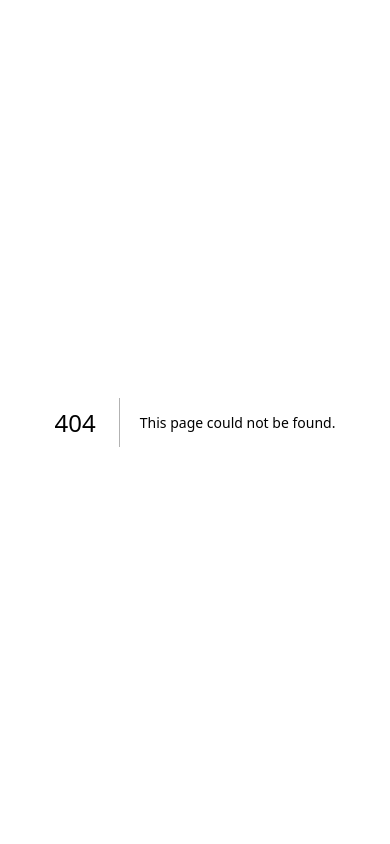
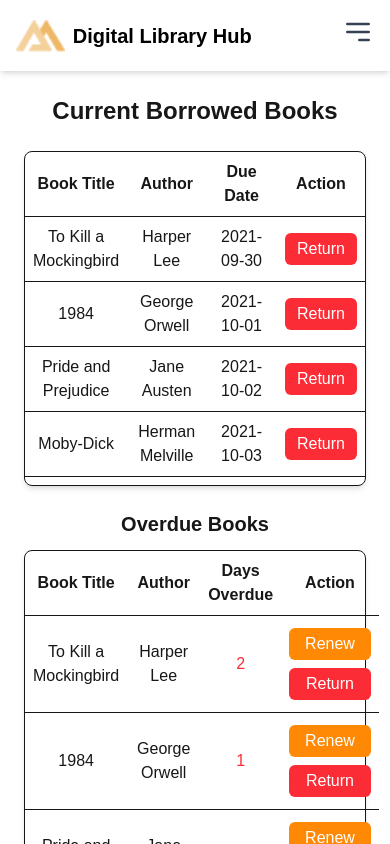
Before and after one commit to canhdinhtien/library-management, a Next.js app: page /profile in a window 390 px wide. Before the commit this address had no page. Shown: the top 844 px of the page. Built offline with nearby package versions, Linux system fonts and the light colour scheme.

Commit message:
Responsive and fix profile

```diff
--- a/src/app/info/page.js
+++ /dev/null
@@ -1,91 +0,0 @@
-import BorrowStatus from "../../components/BorrowStatus";
-import Navbar from "../../components/Navbar";
-
-const borrowedBooks = [
-  {
-    id: 1,
-    title: "To Kill a Mockingbird",
-    author: "Harper Lee",
-    image: "/books/mockingbird.jpg",
-    description: "Lorem ipsum dolor sit amet, consectetur adipiscing elit.",
-    dueDate: "2021-09-30",
-  },
-  {
-    id: 2,
-    title: "1984",
-    author: "George Orwell",
-    image: "/books/1984.jpg",
-    description: "Lorem ipsum dolor sit amet, consectetur adipiscing elit.",
-    dueDate: "2021-10-01",
-  },
-  {
-    id: 3,
-    title: "Pride and Prejudice",
-    author: "Jane Austen",
-    image: "/books/pride.jpg",
-    description: "Lorem ipsum dolor sit amet, consectetur adipiscing elit.",
-    dueDate: "2021-10-02",
-  },
-  {
-    id: 4,
-    title: "Moby-Dick",
-    author: "Herman Melville",
-    image: "/books/mobydick.jpg",
-    description: "Lorem ipsum dolor sit amet, consectetur adipiscing elit.",
-    dueDate: "2021-10-03",
-  },
-];
-
-const overdueBooks = [
-  {
-    id: 1,
-    title: "To Kill a Mockingbird",
-    author: "Harper Lee",
-    image: "/books/mockingbird.jpg",
-    description: "Lorem ipsum dolor sit amet, consectetur adipiscing elit.",
-    daysOverdue: 2,
-  },
-  {
-    id: 2,
-    title: "1984",
-    author: "George Orwell",
-    image: "/books/1984.jpg",
-    description: "Lorem ipsum dolor sit amet, consectetur adipiscing elit.",
-    daysOverdue: 1,
-  },
-  {
-    id: 3,
-    title: "Pride and Prejudice",
-    author: "Jane Austen",
-    image: "/books/pride.jpg",
-    description: "Lorem ipsum dolor sit amet, consectetur adipiscing elit.",
-    daysOverdue: 4,
-  },
-  {
-    id: 4,
-    title: "Moby-Dick",
-    author: "Herman Melville",
-    image: "/books/mobydick.jpg",
-    description: "Lorem ipsum dolor sit amet, consectetur adipiscing elit.",
-    daysOverdue: 3,
-  },
-];
-
-const stats = {
-  totalBorrowed: 2,
-  averageDays: 2.5,
-  genres: ["fiction", "nonfiction", "poetry"],
-};
-
-export default function Info() {
-  return (
-    <div>
-      <Navbar />
-      <BorrowStatus
-        borrowedBooks={borrowedBooks}
-        overdueBooks={overdueBooks}
-        stats={stats}
-      />
-    </div>
-  );
-}
--- a/src/app/profie/page.js
+++ /dev/null
@@ -1,14 +0,0 @@
-import Navbar from "../../components/Navbar";
-import BorrowStatus from "../../components/BorrowStatus";
-
-export default function Profile() {
-  return (
-    <div>
-      <Navbar />
-      <section className="p-6">
-        <h2 className="text-2xl font-bold">Your Borrowed Books</h2>
-        <BorrowStatus />
-      </section>
-    </div>
-  );
-}
--- /dev/null
+++ b/src/app/profile/page.js
@@ -0,0 +1,91 @@
+import BorrowStatus from "../../components/BorrowStatus";
+import Navbar from "../../components/Navbar";
+
+const borrowedBooks = [
+  {
+    id: 1,
+    title: "To Kill a Mockingbird",
+    author: "Harper Lee",
+    image: "/books/mockingbird.jpg",
+    description: "Lorem ipsum dolor sit amet, consectetur adipiscing elit.",
+    dueDate: "2021-09-30",
+  },
+  {
+    id: 2,
+    title: "1984",
+    author: "George Orwell",
+    image: "/books/1984.jpg",
+    description: "Lorem ipsum dolor sit amet, consectetur adipiscing elit.",
+    dueDate: "2021-10-01",
+  },
+  {
+    id: 3,
+    title: "Pride and Prejudice",
+    author: "Jane Austen",
+    image: "/books/pride.jpg",
+    description: "Lorem ipsum dolor sit amet, consectetur adipiscing elit.",
+    dueDate: "2021-10-02",
+  },
+  {
+    id: 4,
+    title: "Moby-Dick",
+    author: "Herman Melville",
+    image: "/books/mobydick.jpg",
+    description: "Lorem ipsum dolor sit amet, consectetur adipiscing elit.",
+    dueDate: "2021-10-03",
+  },
+];
+
+const overdueBooks = [
+  {
+    id: 1,
+    title: "To Kill a Mockingbird",
+    author: "Harper Lee",
+    image: "/books/mockingbird.jpg",
+    description: "Lorem ipsum dolor sit amet, consectetur adipiscing elit.",
+    daysOverdue: 2,
+  },
+  {
+    id: 2,
+    title: "1984",
+    author: "George Orwell",
+    image: "/books/1984.jpg",
+    description: "Lorem ipsum dolor sit amet, consectetur adipiscing elit.",
+    daysOverdue: 1,
+  },
+  {
+    id: 3,
+    title: "Pride and Prejudice",
+    author: "Jane Austen",
+    image: "/books/pride.jpg",
+    description: "Lorem ipsum dolor sit amet, consectetur adipiscing elit.",
+    daysOverdue: 4,
+  },
+  {
+    id: 4,
+    title: "Moby-Dick",
+    author: "Herman Melville",
+    image: "/books/mobydick.jpg",
+    description: "Lorem ipsum dolor sit amet, consectetur adipiscing elit.",
+    daysOverdue: 3,
+  },
+];
+
+const stats = {
+  totalBorrowed: 2,
+  averageDays: 2.5,
+  genres: ["fiction", "nonfiction", "poetry"],
+};
+
+export default function Profile() {
+  return (
+    <div>
+      <Navbar />
+      <BorrowStatus
+        borrowedBooks={borrowedBooks}
+        overdueBooks={overdueBooks}
+        stats={stats}
+      />
+    </div>
+  );
+}
--- a/src/components/BorrowStatus.js
+++ b/src/components/BorrowStatus.js
@@ -8,7 +8,7 @@ const BorrowStatus = ({ borrowedBooks, overdueBooks, stats }) => {
       </h2>
 
       {/* Danh sách sách đang mượn */}
-      <div className="border p-4 rounded-lg shadow-md">
+      <div className="border md:p-4 pb-2 rounded-lg shadow-md">
         <table className="w-full text-left border-collapse">
           <thead>
             <tr className="border-b">
@@ -37,7 +37,7 @@ const BorrowStatus = ({ borrowedBooks, overdueBooks, stats }) => {
 
       {/* Sách quá hạn */}
       <h2 className="text-xl font-bold mt-6 mb-3 text-center">Overdue Books</h2>
-      <div className="border p-4 rounded-lg shadow-md">
+      <div className="border md:p-4 pb-2 rounded-lg shadow-md">
         <table className="w-full text-left border-collapse">
           <thead>
             <tr className="border-b">
@@ -56,12 +56,14 @@ const BorrowStatus = ({ borrowedBooks, overdueBooks, stats }) => {
                   {book.daysOverdue}
                 </td>
                 <td className="p-2 text-center w-1/4">
-                  <button className="px-3 py-1 bg-orange-400 text-white rounded-md group hover:bg-orange-500 hover:scale-110 transition-transform duration-200">
-                    Renew
-                  </button>
-                  <button className="ml-2 px-3 py-1 bg-red-500 text-white rounded-md group hover:bg-red-600 hover:scale-110 transition-transform duration-200">
-                    Return
-                  </button>
+                  <div className="flex justify-center items-center flex-col md:flex-row ">
+                    <button className="m-1 px-3 py-1 bg-orange-400 text-white rounded-md group hover:bg-orange-500 hover:scale-110 transition-transform duration-200 w-full md:w-auto">
+                      Renew
+                    </button>
+                    <button className="m-1 px-3 py-1 bg-red-500 text-white rounded-md group hover:bg-red-600 hover:scale-110 transition-transform duration-200 w-full md:w-auto">
+                      Return
+                    </button>
+                  </div>
                 </td>
               </tr>
             ))}
--- a/src/components/Navbar.js
+++ b/src/components/Navbar.js
@@ -57,7 +57,9 @@ const Navbar = () => {
       <div className="hidden md:flex items-center space-x-2 lg:space-x-4">
         <Link
           href="/profile"
-          className="flex items-center px-6 lg:px-14 py-2 lg:py-3 border rounded-lg lg:rounded-2xl text-orange-400 space-x-2 lg:space-x-3 group hover:scale-105 transition-transform duration-200 text-base md:text-lg lg:text-xl"
+          className={`${
+            pathname === "/profile"
+          } flex items-center px-6 lg:px-14 py-2 lg:py-3 border rounded-lg lg:rounded-2xl text-orange-400 space-x-2 lg:space-x-3 group hover:scale-105 transition-transform duration-200 text-base md:text-lg lg:text-xl`}
         >
           <Image
             src="/images/User.png"
--- a/src/components/Review.js
+++ b/src/components/Review.js
@@ -4,12 +4,12 @@ const Review = ({ reviews }) => {
   const averageRating =
     reviews.reduce((sum, review) => sum + review.rating, 0) / reviews.length;
   return (
-    <div className="flex flex-row mt-4 p-4 border rounded-lg shadow-md ">
-      <div className="w-1/2">
+    <div className="flex flex-col md:flex-row mt-4 p-4 border rounded-lg shadow-md ">
+      <div className="w-full items-center md:w-1/2 flex flex-col">
         <h3 className="font-semibold text-center">Average Rating</h3>
         <p className="text-center">{averageRating.toFixed(1)} out of 5 stars</p>
       </div>
-      <div className="w-1/2">
+      <div className="w-full md:w-1/2">
         {reviews.map((review) => (
           <div key={review.id} className="mt-4">
             <hr className="my-4 border-gray-300" />
```
